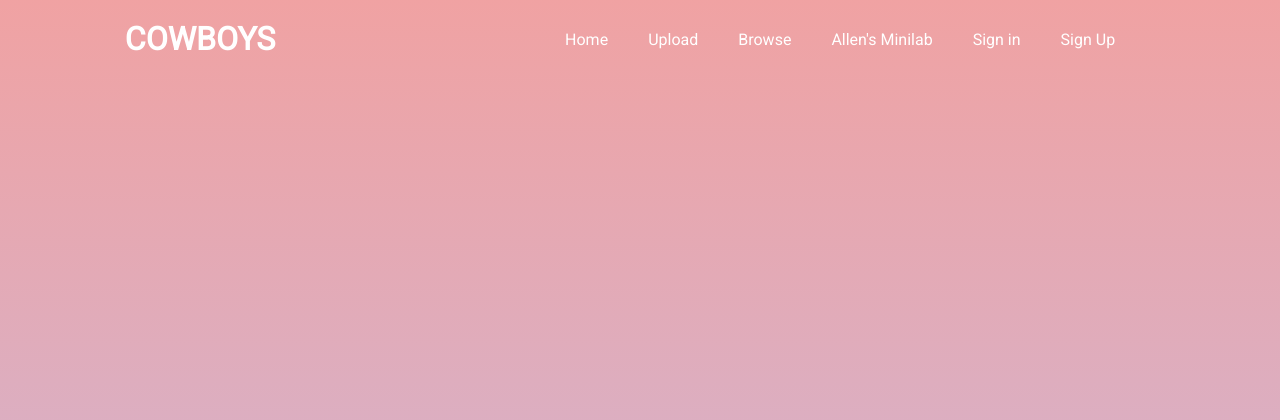
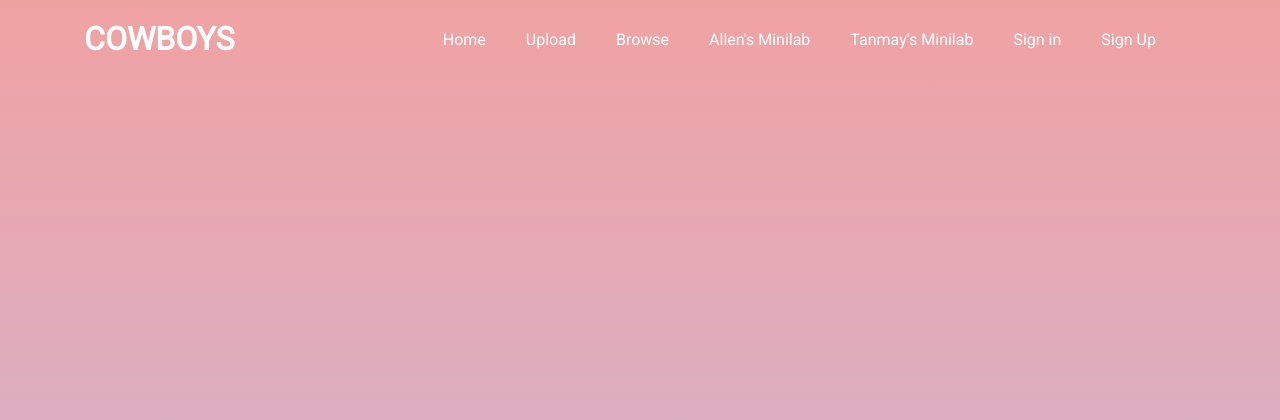
Before and after one commit to TMarwah/P3Cowboys, a Flask app: page /cowboys/allen/browse in a window 1280 px wide. Shown: the top 420 px of the page. Run offline with Flask 2, Linux system fonts and the light colour scheme; some libraries are stand-ins or nearby versions.

Commit message:
taskbar update

```diff
--- a/templates/base.html
+++ b/templates/base.html
@@ -10,6 +10,7 @@
             <li><a href="/cowboys/allen/upload">Upload</a></li>
             <li><a href="">Browse</a></li>
             <li><a href="/cowboys/allen/minilab">Allen's Minilab</a></li>
+            <li><a href="/cowboys/tanmay/minilab">Tanmay's Minilab</a></li>
         </div>
             {% if not session['user'] %}
             <li><a href="">Sign in</a></li>
```
